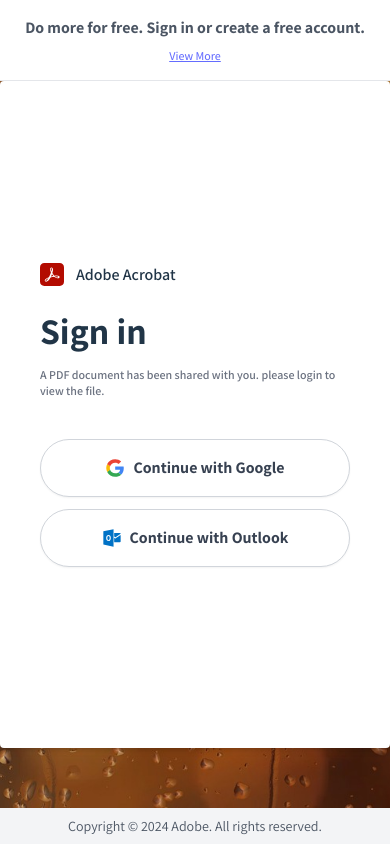
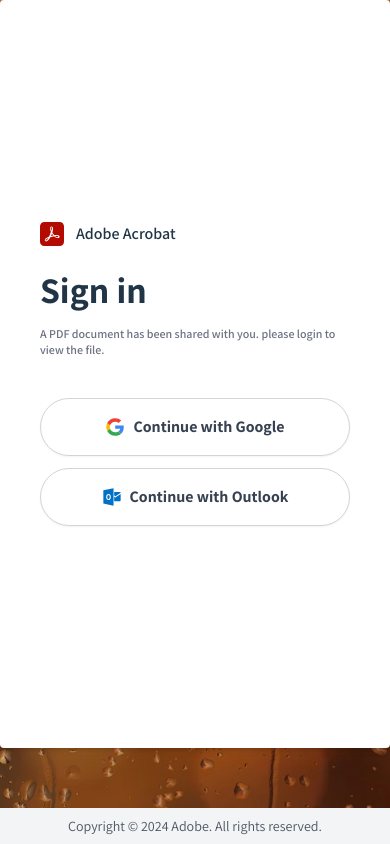
Before and after one commit to net2mulu/acrobat, a website built with Vite: page index.html in a window 390 px wide. Built offline with nearby package versions, Linux system fonts and the light colour scheme.

Commit message:
link removed

```diff
--- a/index.html
+++ b/index.html
@@ -37,12 +37,7 @@
       class="flex flex-col md:flex-row justify-center h-full min-w-full max-w-2xl rounded-lg shadow-lg"
     >
       <!-- text -->
-      <p
-        class="inline-flex flex-col gap-2 md:hidden py-4 w-screen md:w-max bg-white text-gray-600 border border-t-0 border-l-0 border-r-0 text-center font-bold text-md"
-      >
-        <span> Do more for free. Sign in or create a free account. </span>
-        <a href="#" class="underline text-xs">View More</a>
-      </p>
+
       <div
         class="hidden md:flex flex-col justify-center items-center w-1/2 p-6 text-white"
       >
```
